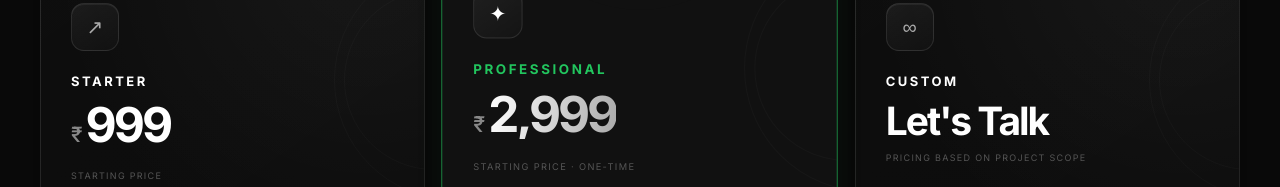
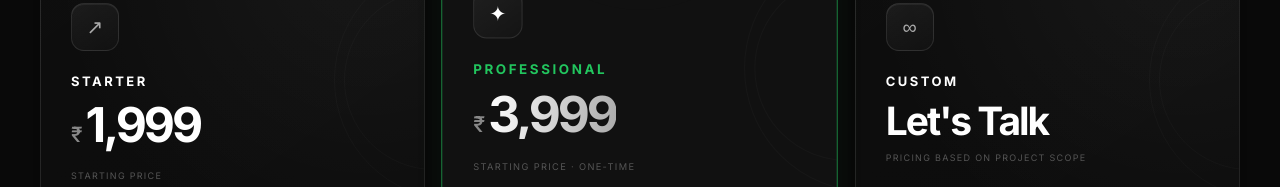
Before and after one commit to VISHALMANAVALANP/PVM-Portfolio, a plain HTML site: page index.html in a window 1280 px wide. Shown: the part 5461-5648 px from the top of the page. Drawn offline with nearby package versions, Linux system fonts and the light colour scheme.

Commit message:
Update index.html

```diff
--- a/index.html
+++ b/index.html
@@ -2876,7 +2876,7 @@
 
           <div class="pricing-price-wrap">
             <span class="pricing-currency">₹</span>
-            <div class="pricing-price">999</div>
+            <div class="pricing-price">1,999</div>
           </div>
 
           <div class="pricing-price-note">
@@ -3036,7 +3036,7 @@
             <span class="pricing-currency">₹</span>
 
             <div class="pricing-price highlighted-price">
-              2,999
+              3,999
             </div>
 
           </div>
```
